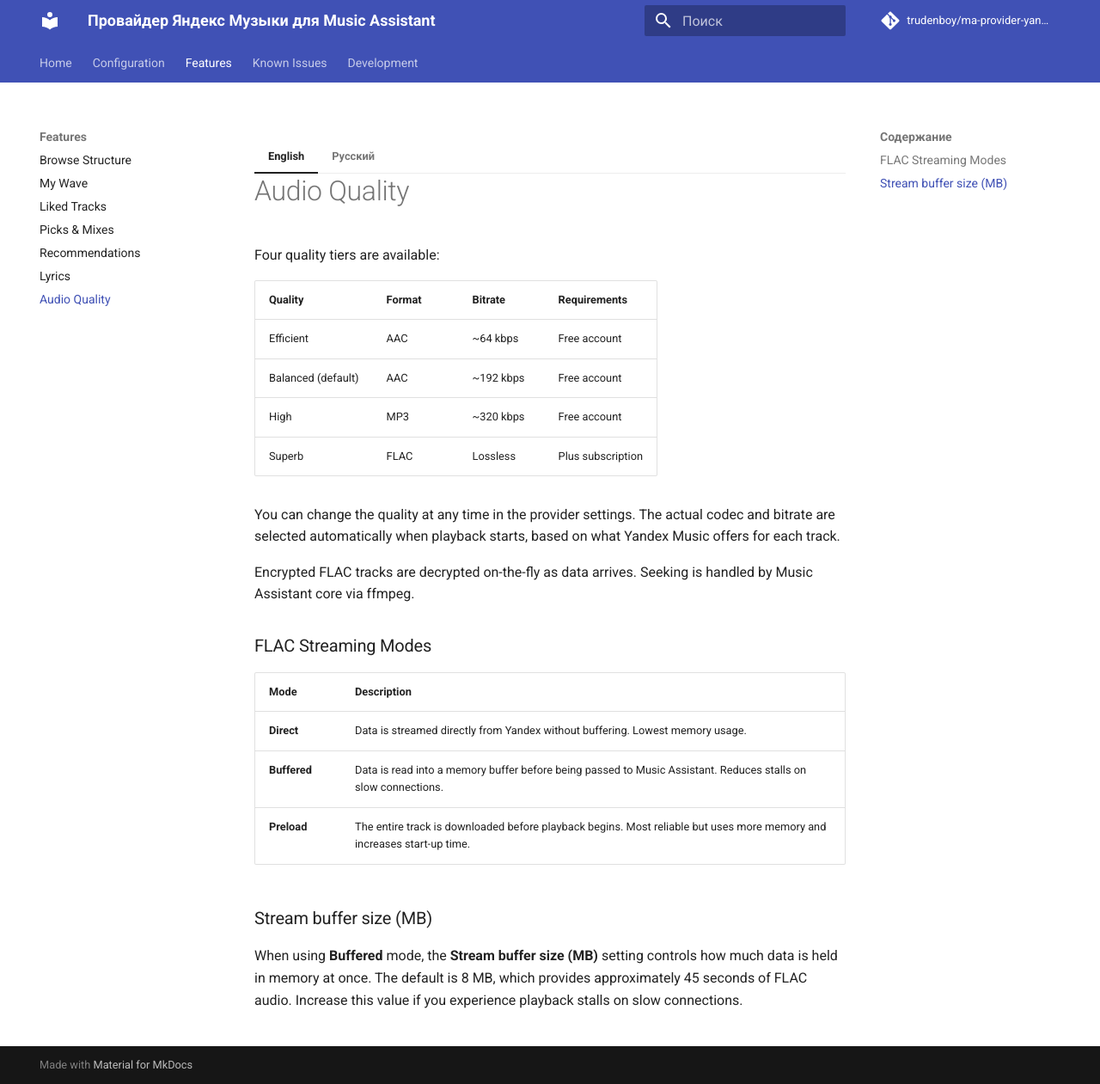
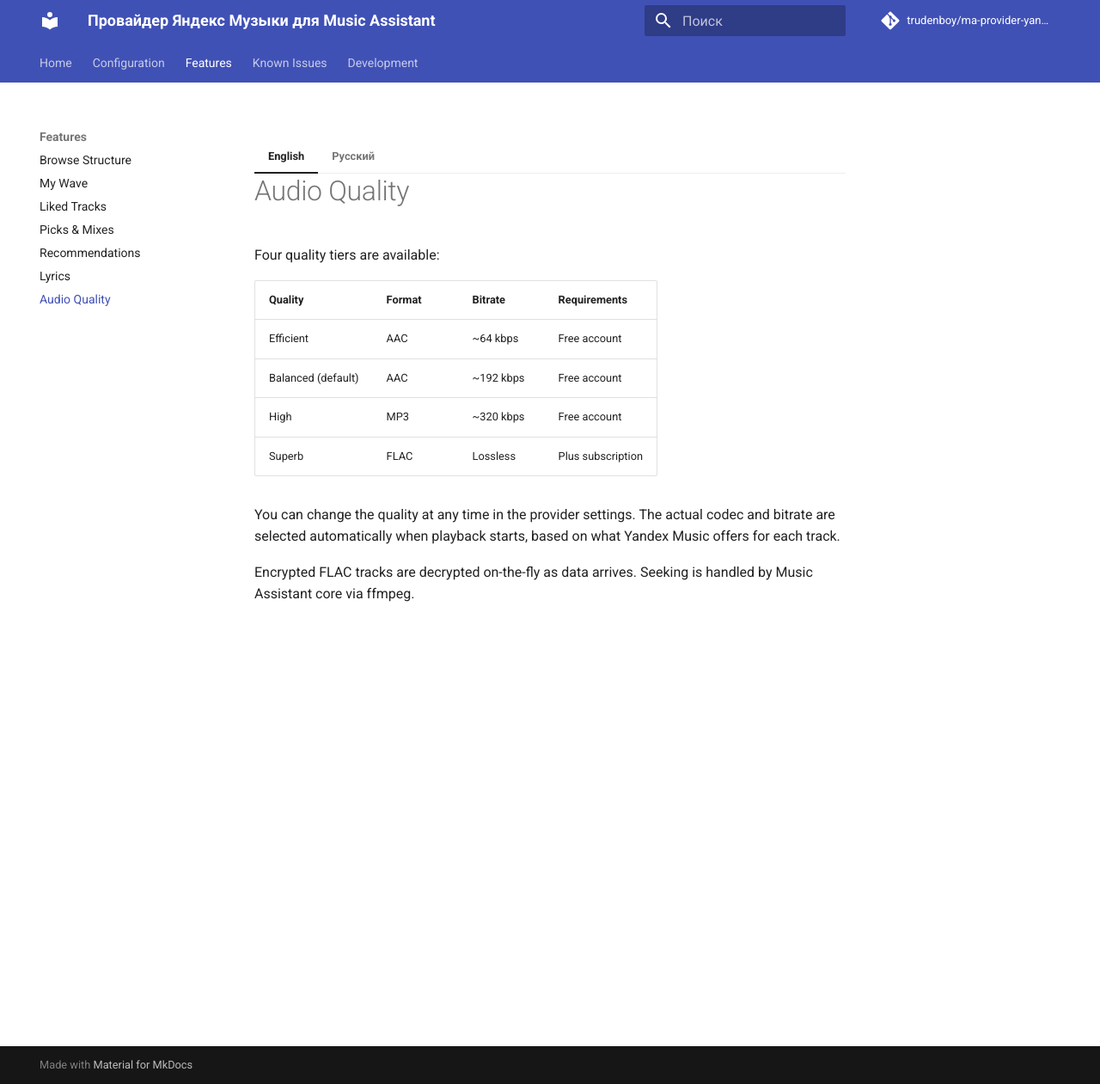
Before and after one commit to trudenboy/ma-provider-yandex-music, an MkDocs documentation site: the page built from docs/features/audio-quality.md, in a window 1280 px wide and 1261 px high. Shown: the whole window at 86% size. Built offline with MkDocs 1.6.1 and Material for MkDocs 9.7.7, drawn with Linux system fonts in a browser that asks for light colours; comment, search, counter and statistics services are not loaded.

Commit message:
docs: remove FLAC streaming modes and buffer size documentation
Co-authored-by: Copilot <223556219+Copilot@users.noreply.github.com>

```diff
--- a/docs/features/audio-quality.md
+++ b/docs/features/audio-quality.md
@@ -15,18 +15,6 @@
 
     Encrypted FLAC tracks are decrypted on-the-fly as data arrives. Seeking is handled by Music Assistant core via ffmpeg.
 
-    ### FLAC Streaming Modes
-
-    | Mode | Description |
-    |------|-------------|
-    | **Direct** | Data is streamed directly from Yandex without buffering. Lowest memory usage. |
-    | **Buffered** | Data is read into a memory buffer before being passed to Music Assistant. Reduces stalls on slow connections. |
-    | **Preload** | The entire track is downloaded before playback begins. Most reliable but uses more memory and increases start-up time. |
-
-    ### Stream buffer size (MB)
-
-    When using **Buffered** mode, the **Stream buffer size (MB)** setting controls how much data is held in memory at once. The default is 8 MB, which provides approximately 45 seconds of FLAC audio. Increase this value if you experience playback stalls on slow connections.
-
 === "Русский"
 
     # Качество аудио
@@ -43,15 +31,3 @@
     Качество можно изменить в любое время в настройках провайдера. Кодек и битрейт выбираются автоматически при начале воспроизведения в зависимости от того, что Yandex Music предлагает для каждого трека.
 
     Зашифрованные FLAC-треки дешифруются на лету по мере поступления данных. Перемотка обрабатывается ядром Music Assistant через ffmpeg.
-
-    ### Режимы FLAC-стриминга
-
-    | Режим | Описание |
-    |-------|----------|
-    | **Direct** | Данные передаются напрямую из Яндекса без буферизации. Минимальное использование памяти. |
-    | **Buffered** | Данные считываются в буфер памяти перед передачей в Music Assistant. Снижает зависания при медленном соединении. |
-    | **Preload** | Весь трек загружается перед началом воспроизведения. Наиболее надёжный режим, но использует больше памяти и увеличивает время начала воспроизведения. |
-
-    ### Размер буфера потока (МБ)
-
-    При использовании режима **Buffered** параметр **Stream buffer size (MB)** определяет объём данных, удерживаемых в памяти одновременно. По умолчанию — 8 МБ, что соответствует примерно 45 секундам FLAC-аудио. Увеличьте это значение при зависаниях воспроизведения на медленном соединении.
```
Also changed, not shown: docs/configuration.md (+2 -6 lines).
